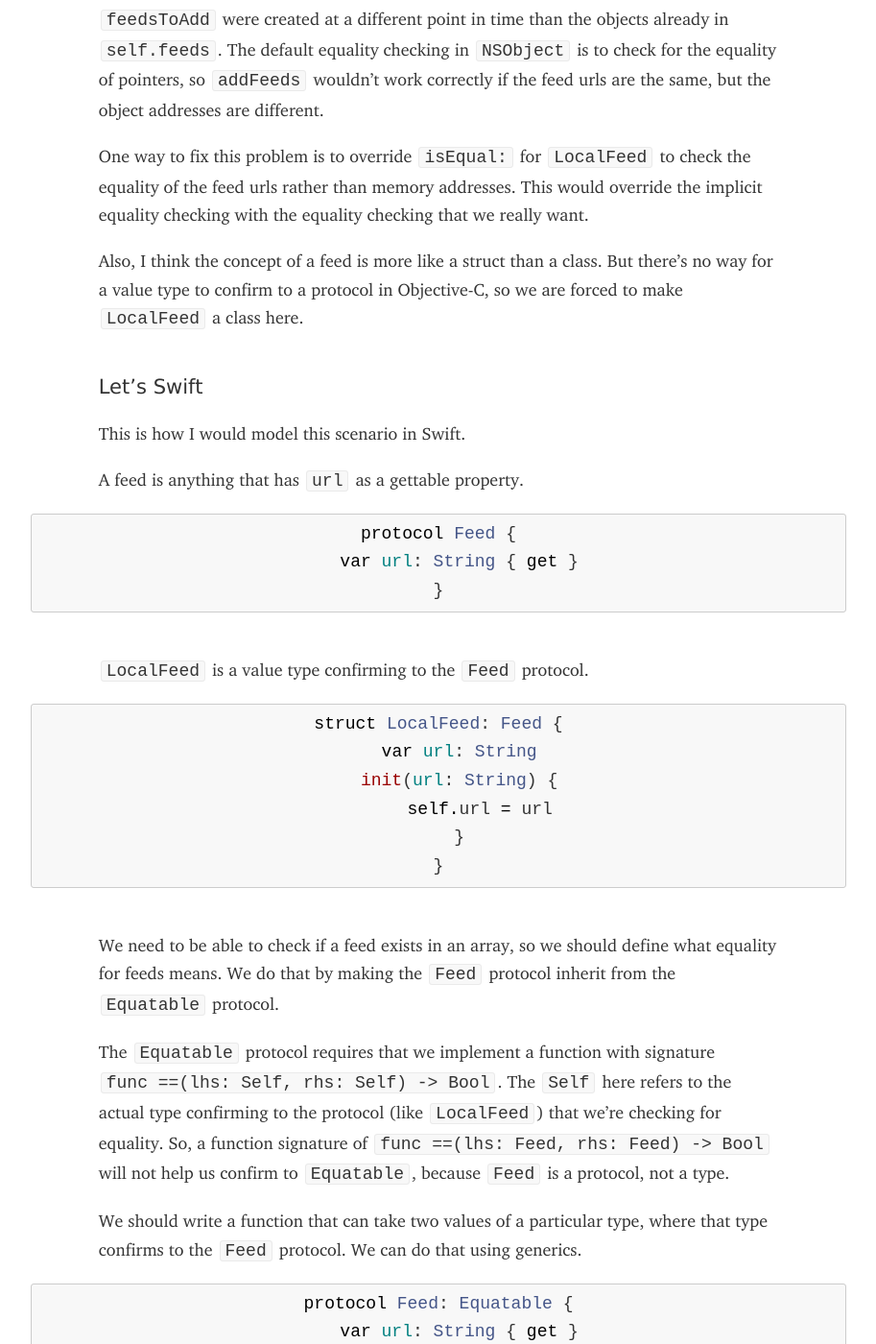
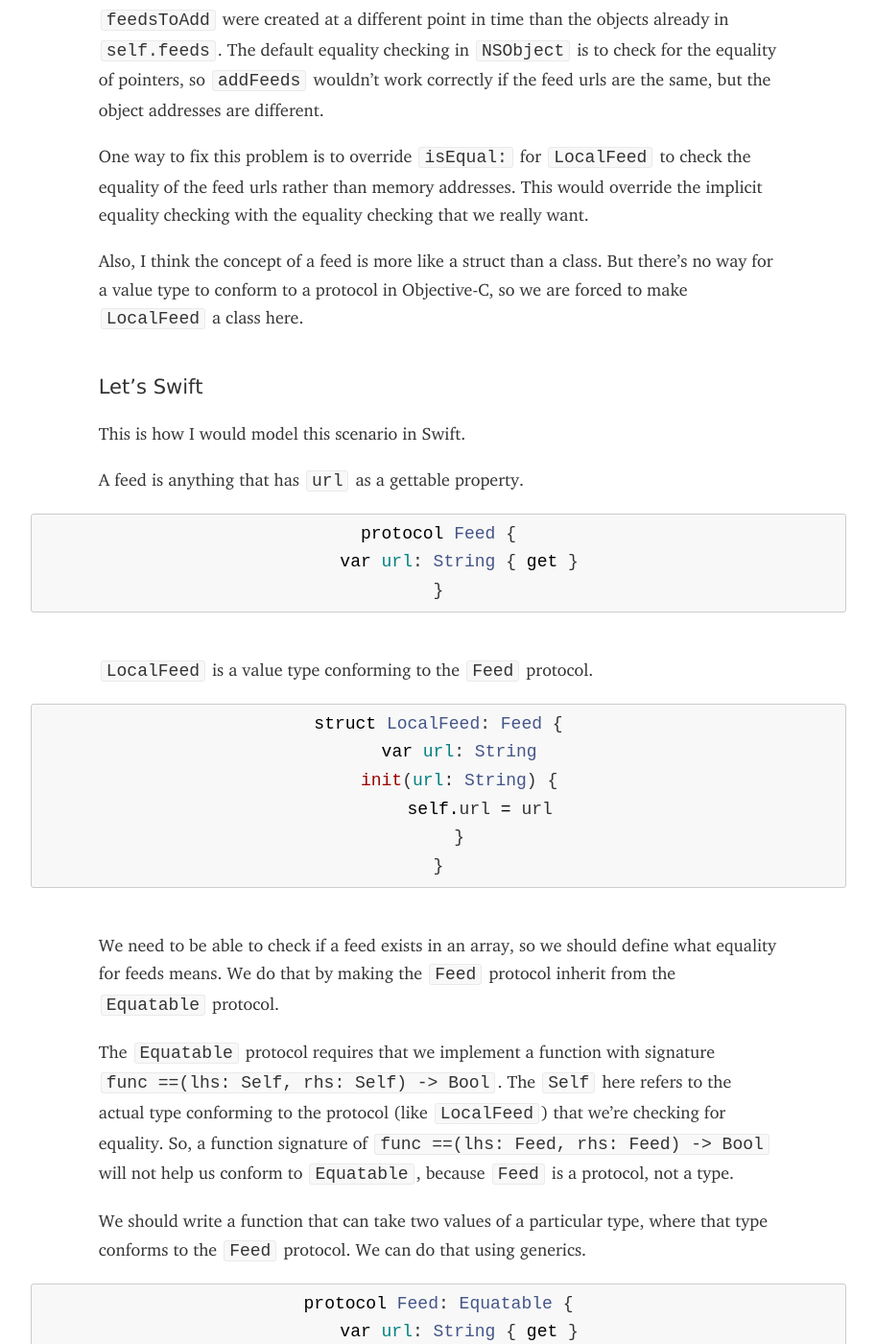
Before and after one commit to roop/roop.github.io, a Jekyll site: the page built from _posts/2015-07-21-brents-feeds-and-folders.md, in a window 1280 px wide and 1400 px high, scrolled down 1211 px. Shown: the whole window at 96% size, without its empty margins (183-1096 px from the left). Built offline with Jekyll 4.4.1, drawn with Linux system fonts in a browser that asks for light colours; some web fonts are replaced; some of the changed text lies outside the part shown.

Commit message:
Brent's feeds and folders post: s/confirm/conform/g

```diff
--- a/_posts/2015-07-21-brents-feeds-and-folders.md
+++ b/_posts/2015-07-21-brents-feeds-and-folders.md
@@ -26,7 +26,7 @@
 In the Objective-C version of the project, I'm assuming both `Feed` and
 `Folder` would be defined as Objective-C protocols, and we'd have
 `LocalFeed` and `LocalFolder` as `NSObject`-based Objective-C classes
-confirming to those protocols respectively.
+conforming to those protocols respectively.
 
 Brent's Objective-C version of `addFeeds` (in say `LocalFolder`)
 looks like this:
@@ -57,7 +57,7 @@
 checking that we really want.
 
 Also, I think the concept of a feed is more like a struct than a class.
-But there's no way for a value type to confirm to a protocol in
+But there's no way for a value type to conform to a protocol in
 Objective-C, so we are forced to make `LocalFeed` a class here.
 
 ### Let's Swift
@@ -72,7 +72,7 @@
 }
 {% endhighlight %}
 
-`LocalFeed` is a value type confirming to the `Feed` protocol.
+`LocalFeed` is a value type conforming to the `Feed` protocol.
 
 {% highlight swift %}
 struct LocalFeed: Feed {
@@ -89,13 +89,13 @@
 
 The `Equatable` protocol requires that we implement a function with
 signature `func ==(lhs: Self, rhs: Self) -> Bool`. The `Self` here
-refers to the actual type confirming to the protocol (like `LocalFeed`)
+refers to the actual type conforming to the protocol (like `LocalFeed`)
 that we're checking for equality. So, a function signature of `func
-==(lhs: Feed, rhs: Feed) -> Bool` will not help us confirm to
+==(lhs: Feed, rhs: Feed) -> Bool` will not help us conform to
 `Equatable`, because `Feed` is a protocol, not a type.
 
 We should write a function that can take two values of a particular
-type, where that type confirms to the `Feed` protocol. We can do that
+type, where that type conforms to the `Feed` protocol. We can do that
 using generics.
 
 {% highlight swift %}
@@ -118,11 +118,11 @@
 To represent an array of feeds, we might write `[Feed]`. But if we
 really think about it, that's not correct because `Feed` is not a type -
 it's a protocol. What we want is an array of values of a certain _type_,
-where that type is a type that confirms to the `Feed` protocol.
+where that type is a type that conforms to the `Feed` protocol.
 
 We need a `typealias` to represent this. When we say `typealias
 FeedType: Feed`, we create a placeholder type called `FeedType` that
-confirms to the `Feed` protocol. We can then proceed to use `FeedType`
+conforms to the `Feed` protocol. We can then proceed to use `FeedType`
 in further declarations in our definition of a folder.
 
 {% highlight swift %}
@@ -135,12 +135,12 @@
 
 Note that the type of the `feeds` property and the type of `feedsToAdd`
 in the signature of `addFeeds` are now tied to each other. If you create
-a type that confirms to the `Folder` protocol, these types must be the
+a type that conforms to the `Folder` protocol, these types must be the
 _same types_.  They cannot be two different types, even if both of them
-confirm to the `Feed` protocol.
+conform to the `Feed` protocol.
 
 So, when we create a `LocalFolder` we need to use a specific type
-confirming to the `Feed` protocol, rather than just saying `Feed`.
+conforming to the `Feed` protocol, rather than just saying `Feed`.
 
 {% highlight swift %}
 class LocalFolder: Folder {
```
